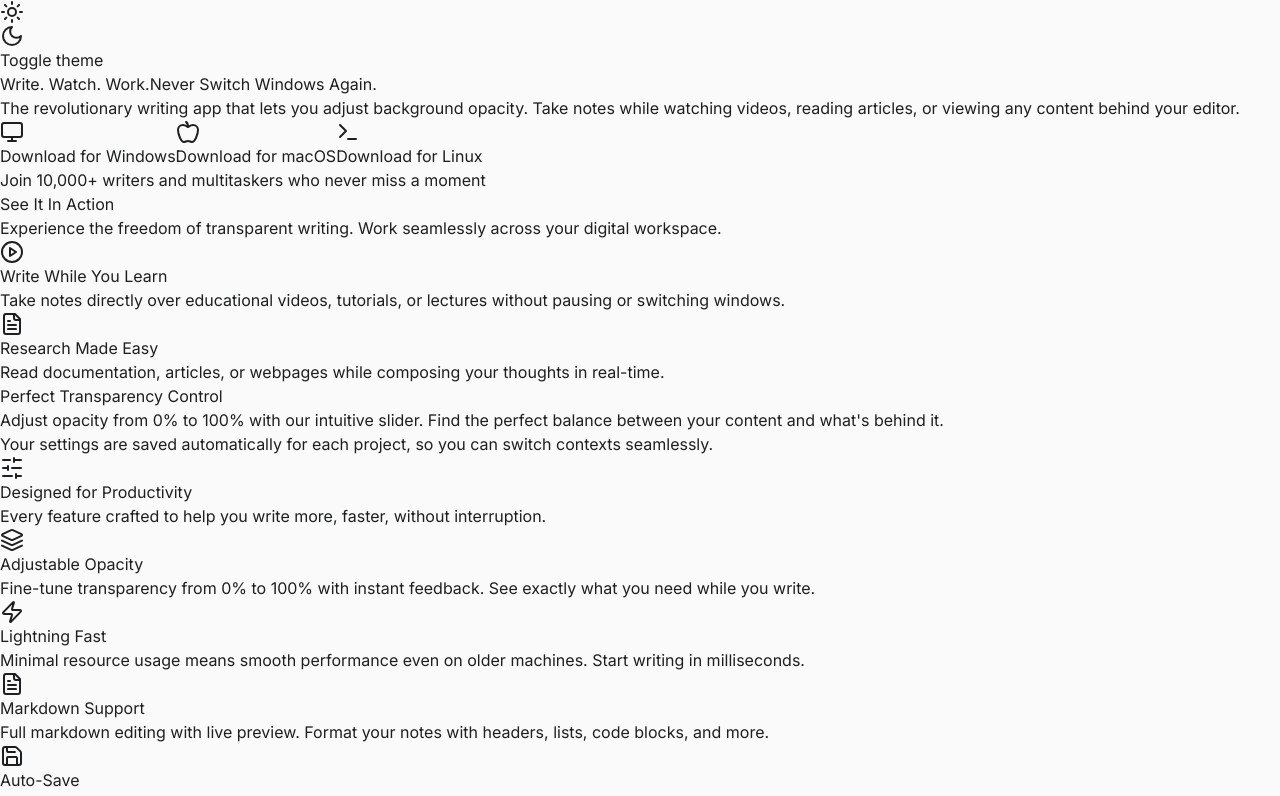
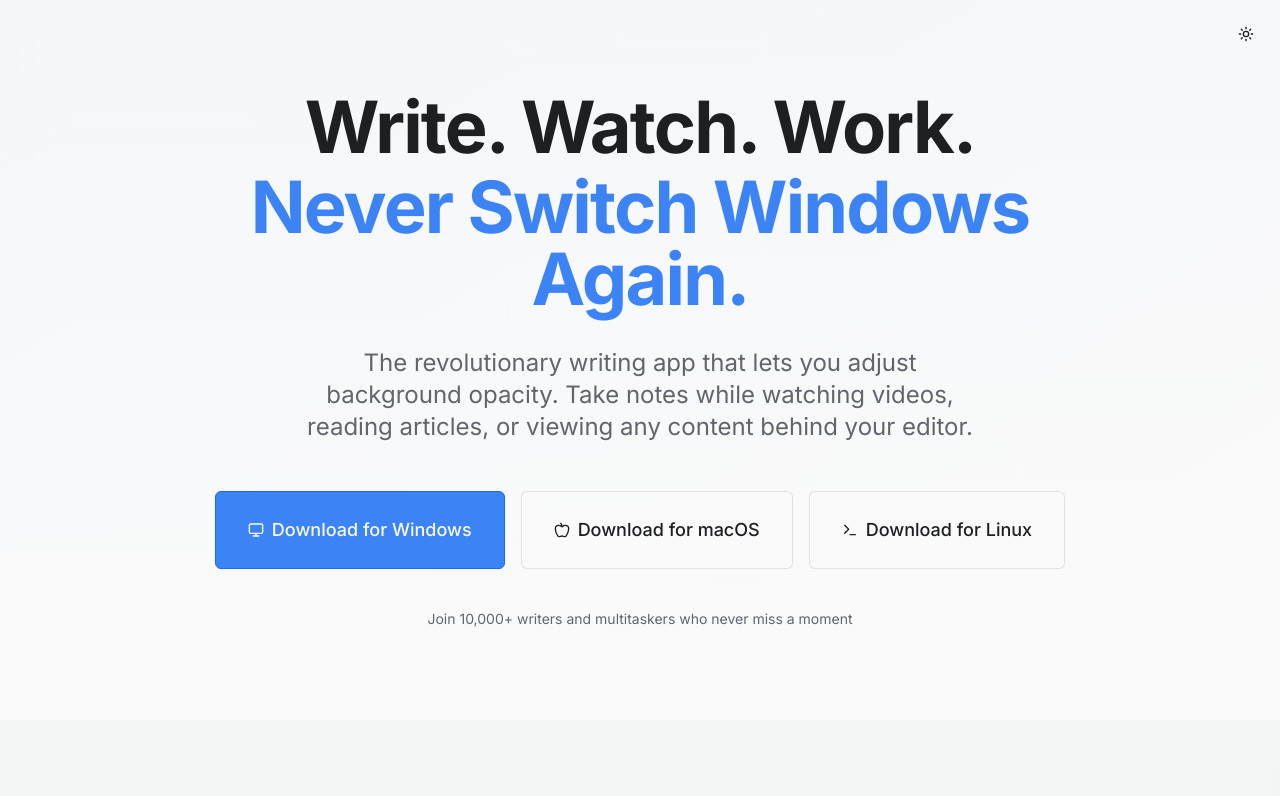
Before and after one commit to yahitscara/ghostpad-website, a React (Vite) app: page / in a window 1280 px wide. Shown: the top 796 px of the page. Built offline with nearby package versions, Linux system fonts and the light colour scheme.

Commit message:
Fix Tailwind content paths for CSS generation

```diff
--- a/tailwind.config.ts
+++ b/tailwind.config.ts
@@ -2,7 +2,7 @@
 
 export default {
   darkMode: ["class"],
-  content: ["./client/index.html", "./client/src/**/*.{js,jsx,ts,tsx}"],
+  content: ["./index.html", "./src/**/*.{js,jsx,ts,tsx}"],
   theme: {
     extend: {
       borderRadius: {
```
